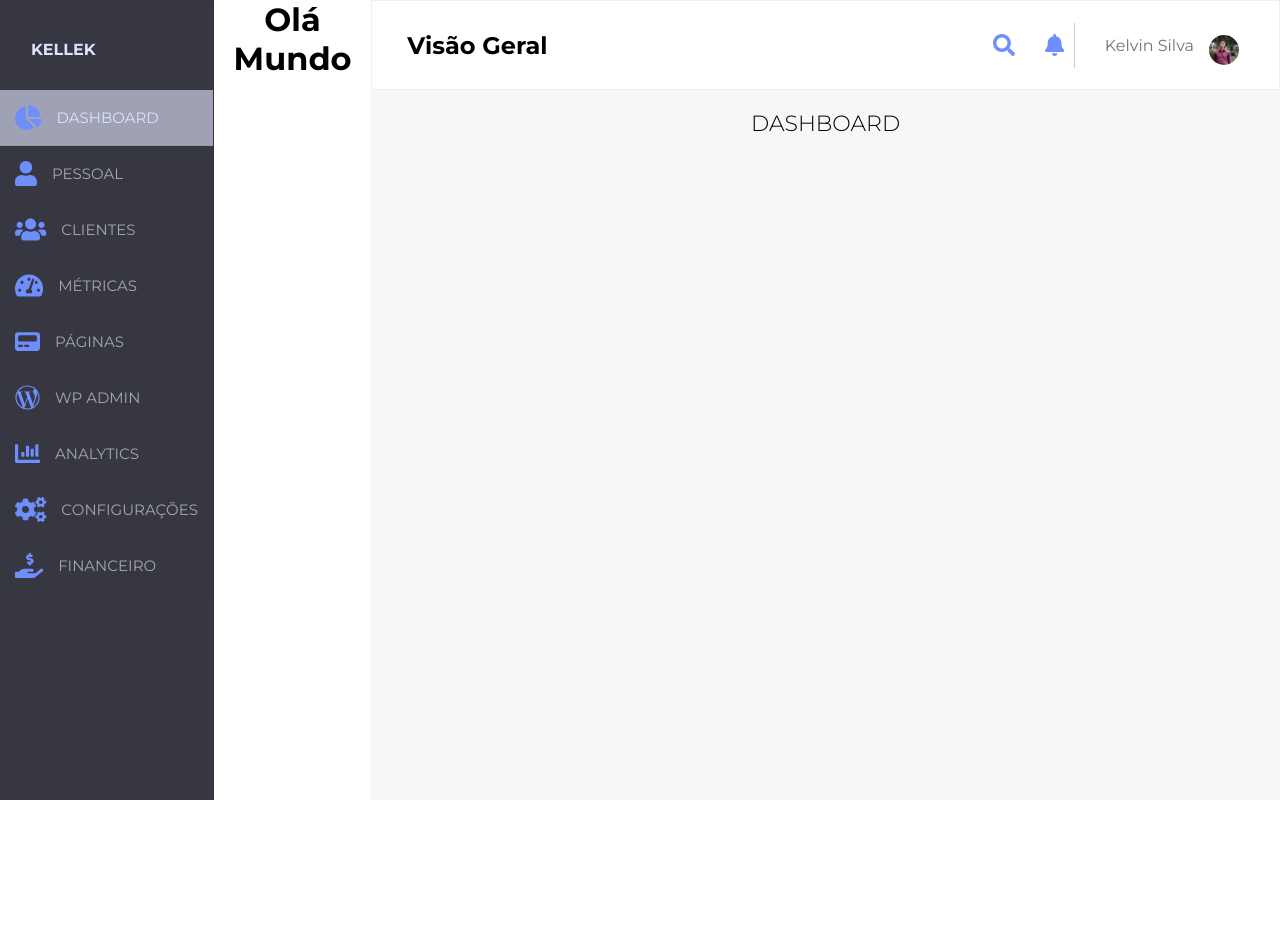
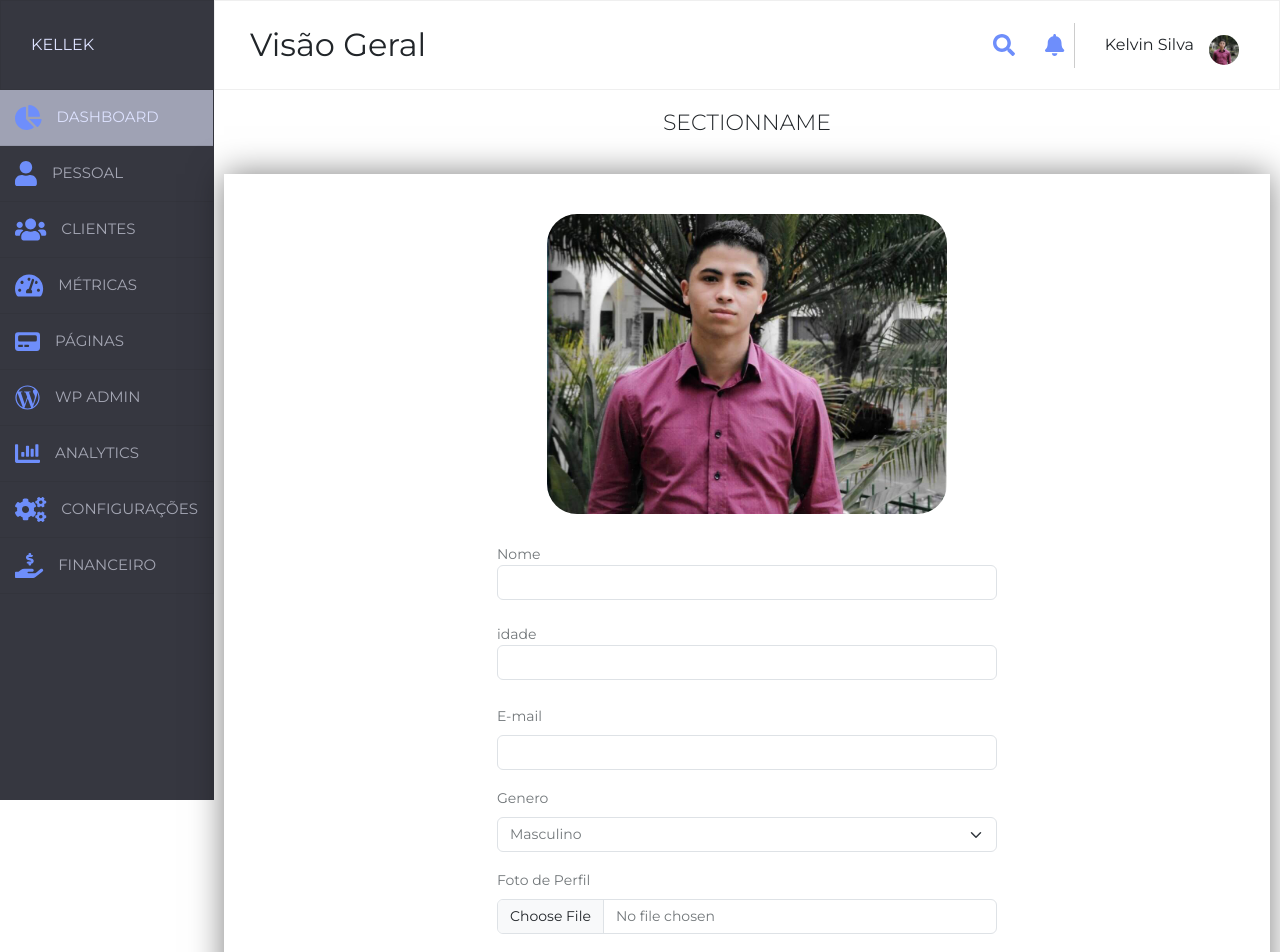
Before and after one commit to KelvinSilvaDev/React_Dashboard, a React (Create React App) app: page /Pessoal in a window 1280 px wide. Shown: the top 952 px of the page. Before the commit the page ends 800 px from the top, so only its background shows below. Built offline with nearby package versions, Linux system fonts and the light colour scheme.

Commit message:
ConexaoDeTelasFuncional

```diff
--- a/src/App.jsx
+++ b/src/App.jsx
@@ -1,18 +1,21 @@
 import "./App.css";
-// import React, {Component} from 'react';
+import React, {Component} from 'react';
 import Sidebar from './Sidebar'
 import Main from './Main'
+import Header from "./Header";
 import './css/Reset.css'
 import  './css/Style.css'
 import './css/fonts.css'
+
+
+
 
 function App() {
   return (
     <div className="App">
       <div className="flex-dashboard">
         <Sidebar />
-
-        <Main />
+        {/* <Main /> */}
       </div>
     </div>
   );
--- a/src/Dashboard.jsx
+++ b/src/Dashboard.jsx
@@ -3,10 +3,14 @@ import './css/Dashboard.css';
 import RenderLineChart from "./Graph";
 import {FontAwesomeIcon} from '@fortawesome/react-fontawesome'
 import { faHome } from '@fortawesome/free-solid-svg-icons'
+import Header from "./Header";
+
 
 class Dashboard extends Component {
     render(){
         return (
+        <div>
+            <Header />
             <div class="dashboard-content">
                     <div class="dashboard-flex-parent">
                         <div class="dashboard-box">
@@ -123,6 +127,7 @@ class Dashboard extends Component {
                         <div className="card2"></div>
                     </div>
             </div>
+        </div>
         );
     }
 }
--- a/src/Header.js
+++ b/src/Header.js
@@ -8,6 +8,7 @@ import img from "./img/userProfilePhoto.jpg"
 class Header extends Component {
     render () {
         return (
+            <div>
                 <header>
                 <div className='Left'>
                     <h2>Visão Geral</h2>
@@ -25,6 +26,11 @@ class Header extends Component {
                     </div>
                 </div>
                 </header>
+                <div className="main-content-title">
+                    <h2>SectionName</h2>
+                </div>
+            </div>
+
 
         );
     }
--- a/src/Main.jsx
+++ b/src/Main.jsx
@@ -3,18 +3,54 @@ import './css/Main.css';
 import Header from "./Header";
 
 import Dashboard from './Dashboard';
+import App from "./App.jsx";
 
 
+// class Mouse extends React.Component {
+//     constructor(props) {
+//       super(props);
+//       this.handleMouseMove = this.handleMouseMove.bind(this);
+//       this.state = { x: 0, y: 0 };
+//     }
+
+//     handleMouseMove(event) {
+//       this.setState({
+//         x: event.clientX,
+//         y: event.clientY
+//       });
+//     }
+
+//     render() {
+//       return (
+//         <div style={{ height: '100vh' }} onMouseMove={this.handleMouseMove}>
+//           <h1>Move the mouse around!</h1>
+//           {this.props.render(this.state)}
+//         </div>
+//       );
+//     }
+// }
+
+// function RenderText({mouse}) {
+//     return(
+//     <p>
+//         The current mouse position is ({mouse.x}, {mouse.y})
+//     </p>
+//     )
+// }
 
 
 class Main extends Component{
     render(){
         return (
             <main id="mainContent">
-                <Header />
+                {/* <Header />
                 <div className="main-content-title">
                     <h2>Dashboard</h2>
-                </div>
+                </div> */}
+                {/* <Mouse
+                render={mouse =><RenderText mouse={mouse}/>}
+                /> */}
+
             </main>
         );
     }
--- a/src/Pessoal.jsx
+++ b/src/Pessoal.jsx
@@ -1,13 +1,70 @@
 import React, {Component} from "react";
 import './css/Pessoal.css'
+import Header from "./Header";
+import 'bootstrap/dist/css/bootstrap.css';
+import 'bootstrap/dist/css/bootstrap.min.css';
+//import { Form} from "react-bootstrap";
+
+
+
+
 
 class Pessoal extends Component {
     render(){
         return (
-            <div>
-                <h1>
-                Olá Mundo
-                </h1>
+            <div className="contornoPessoal">
+                <Header />
+                <div className="perfil-parent">
+                    <div className="perfil">
+                        <div className="perfil-img">
+                            <div className="img">
+
+                            </div>
+                        </div>
+                        <div className="perfil-form">
+                            <form>
+                                <div className="mb-3">
+                                    <label htmlFor="name" className="form-label">
+                                        Nome
+                                        <input type="text" name="name" className="form-control" id="name" />
+                                    </label>
+
+                                </div>
+                                <div className="mb-3">
+                                    <label htmlFor="number" className="form-label">
+                                        idade
+                                        <input type="number" className="form-control" name="number" id="number" />
+                                    </label>
+                                </div>
+                                <div className="mb-3">
+                                    <label htmlFor="email" className="form-label">
+                                        E-mail
+                                    </label>
+                                    <input type="email" name="email" id="email" className="form-control" />
+                                </div>
+                                <div className="mb-3">
+                                    <label htmlFor="genre" className="form-label">
+                                        Genero
+                                    </label>
+                                    <select className="form-select" id="genre">
+                                        <option value="1">Masculino</option>
+                                        <option value="2">Feminino</option>
+                                    </select>
+                                </div>
+                                <div className="mb-3">
+                                    <label htmlFor="formFile" className="form-label">
+                                    Foto de Perfil
+                                    </label>
+                                    <input type="file" name="file" id="file" className="form-control" />
+
+                                </div>
+                                <button type="submit" className="btn btn-primary">
+                                    Salvar
+                                </button>
+                            </form>
+                        </div>
+                    </div>
+                </div>
             </div>
         );
     }
--- a/src/css/Pessoal.css
+++ b/src/css/Pessoal.css
@@ -0,0 +1,149 @@
+.contornoPessoal{
+    width: 100%;
+}
+.form-control {
+    display: block;
+    width: 100%;
+    padding: .375rem .75rem;
+    font-size: 1rem;
+    font-weight: 400;
+    line-height: 1.5;
+    color: #212529;
+    background-color: #fff;
+    background-clip: padding-box;
+    border: 1px solid #ced4da;
+    -webkit-appearance: none;
+    -moz-appearance: none;
+    appearance: none;
+    border-radius: .25rem;
+    transition: border-color .15s ease-in-out,box-shadow .15s ease-in-out;
+}
+div.perfil-parent {
+    padding: 10px;
+    display: flex;
+    flex-direction: row;
+    align-items: center;
+    justify-content: center;
+}
+
+div.perfil {
+    display: flex;
+    flex-direction: row;
+    justify-content: space-between;
+    align-items: center;
+    max-width: 1050px;
+    padding: 40px;
+    width: 100%;
+    background-color: white;
+    box-shadow: 0 0 2rem rgba(0, 0, 0, 0.5);
+    height: 80%;
+}
+
+div.perfil img {
+    width: 100%;
+}
+
+div.perfil form {
+    width: 100%;
+}
+
+div.perfil-form button {
+    margin-top: 10px;
+}
+
+div.perfil-form label {
+    font-size: 14px;
+    color: #72777a;
+    text-align: left;
+    width: 100%;
+}
+
+div.perfil-form input,
+div.perfil-form select {
+    font-size: 14px;
+    color: #72777a;
+}
+
+div.img {
+    height: 500px;
+    width: 400px;
+    background-image: url(/src/img/userProfilePhoto.jpg);
+    background-size: cover;
+    background-position: button center;
+    background-repeat: no-repeat;
+    border-radius: 30px;
+}
+button.btn.btn-primary{
+    float: left;
+}
+@media screen and (max-width:1480px) {
+    div.perfil {
+        display: flex;
+        flex-direction: column;
+        justify-content: center;
+        align-items: center;
+        max-width: 100%;
+        padding: 40px;
+        width: 100%;
+        background-color: white;
+        box-shadow: 0 0 2rem rgba(0, 0, 0, 0.5);
+        height: 80%;
+    }
+    div.perfil-img {
+        width: 100%;
+        max-width: 400px;
+        display: flex;
+        flex-direction: row;
+        align-items: center;
+        justify-content: center;
+    }
+    div.img {
+        width: 100%;
+        height: 300px;
+        background-position: center;
+    }
+    div.perfil-form {
+        margin-top: 30px;
+        width: 100%;
+        max-width: 500px;
+    }
+    div.perfil-form button {
+        width: 100%;
+    }
+}
+
+@media screen and (max-width:768px) {
+    div.perfil {
+        display: flex;
+        flex-direction: column;
+        justify-content: center;
+        align-items: center;
+        max-width: 100%;
+        padding: 30px;
+        width: 100%;
+        background-color: white;
+        box-shadow: 0 0 2rem rgba(0, 0, 0, 0.5);
+        height: 80%;
+    }
+    div.perfil-img {
+        width: 100%;
+        max-width: 400px;
+        display: flex;
+        flex-direction: row;
+        align-items: center;
+        justify-content: center;
+    }
+    div.img {
+        width: 100%;
+        height: 300px;
+        background-position: center;
+    }
+    div.perfil-form {
+        margin-top: 30px;
+        width: 100%;
+        max-width: 500px;
+    }
+    div.perfil-form button {
+        width: 100%;
+    }
+}
```
Lines whose indentation alone changed are shown as unchanged.
